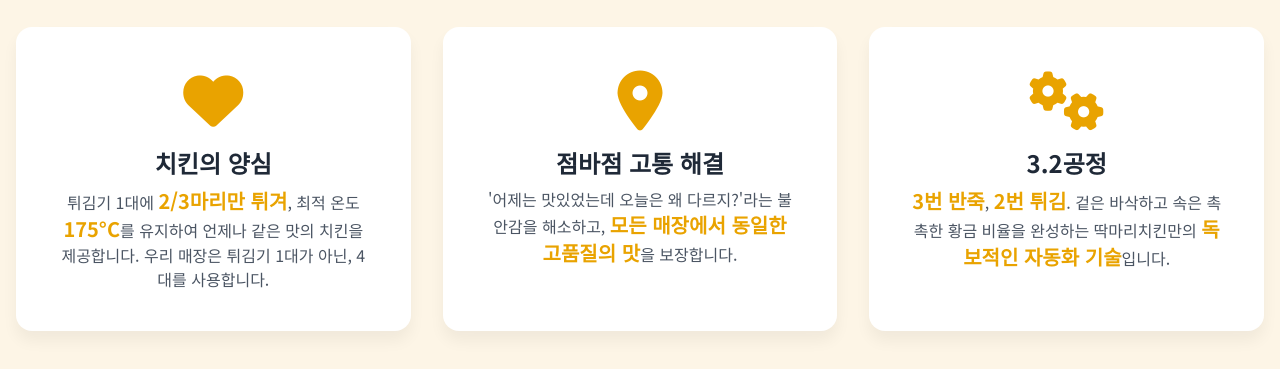
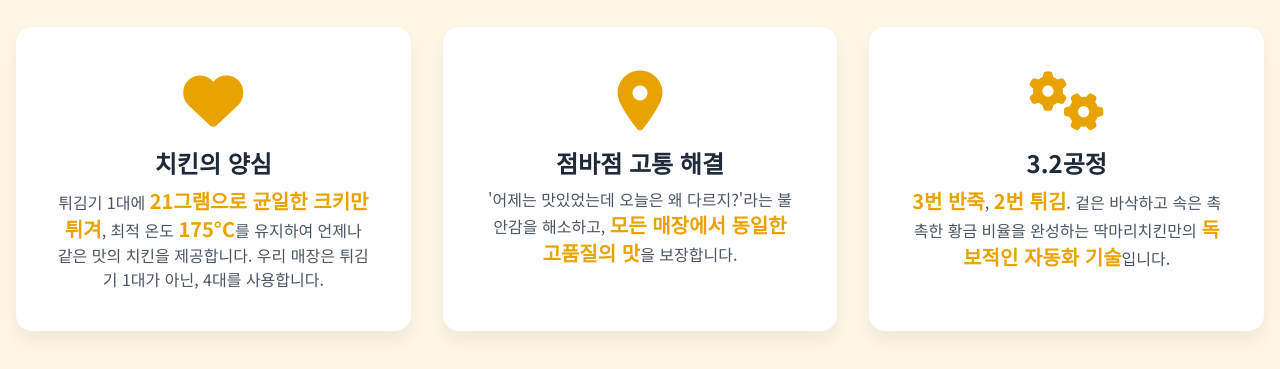
Before and after one commit to maritza-ko/20000, a plain HTML site: page index.HTML in a window 1280 px wide. Shown: the part 641-1010 px from the top of the page. Drawn offline with nearby package versions, Linux system fonts and the light colour scheme.

Commit message:
Update index.HTML

```diff
--- a/index.HTML
+++ b/index.HTML
@@ -115,7 +115,7 @@
                     <div class="card text-center">
                         <div class="text-6xl text-[#E9A300] mb-4"><i class="fas fa-heart"></i></div>
                         <h3 class="text-2xl font-bold mb-2">치킨의 양심</h3>
-                        <p class="text-gray-600">튀김기 1대에 <span class="highlight text-xl">2/3마리만 튀겨</span>, 최적 온도 <span class="highlight text-xl">175°C</span>를 유지하여 언제나 같은 맛의 치킨을 제공합니다. 우리 매장은 튀김기 1대가 아닌, 4대를 사용합니다.</p>
+                        <p class="text-gray-600">튀김기 1대에 <span class="highlight text-xl">21그램으로 균일한 크키만 튀겨</span>, 최적 온도 <span class="highlight text-xl">175°C</span>를 유지하여 언제나 같은 맛의 치킨을 제공합니다. 우리 매장은 튀김기 1대가 아닌, 4대를 사용합니다.</p>
                     </div>
                     <div class="card text-center">
                         <div class="text-6xl text-[#E9A300] mb-4"><i class="fas fa-map-marker-alt"></i></div>
```
